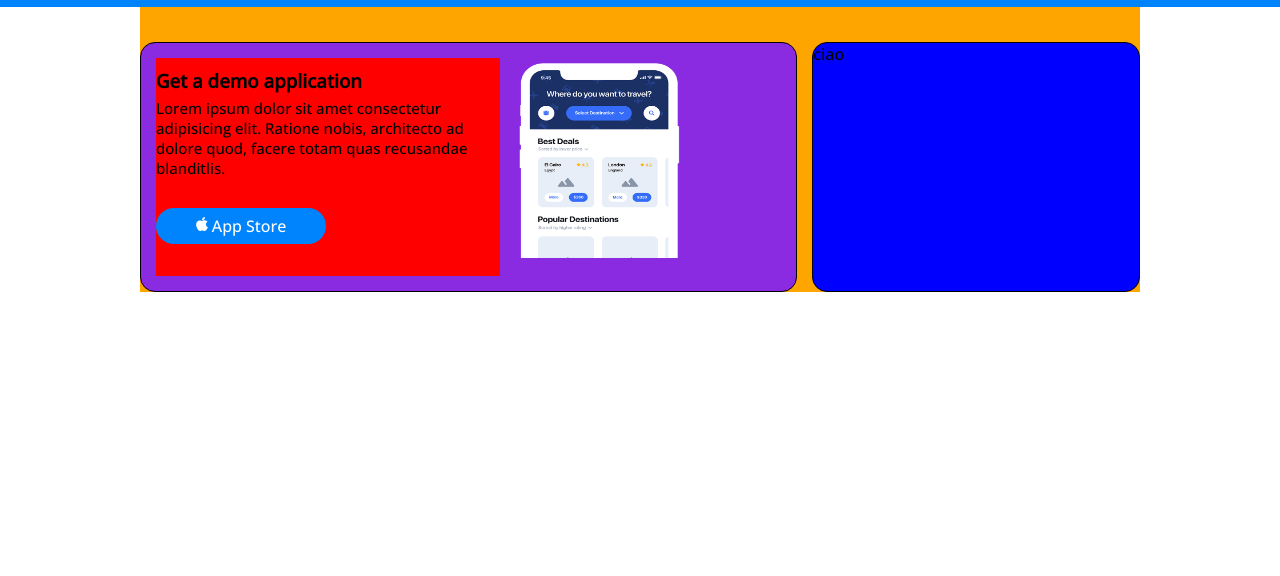
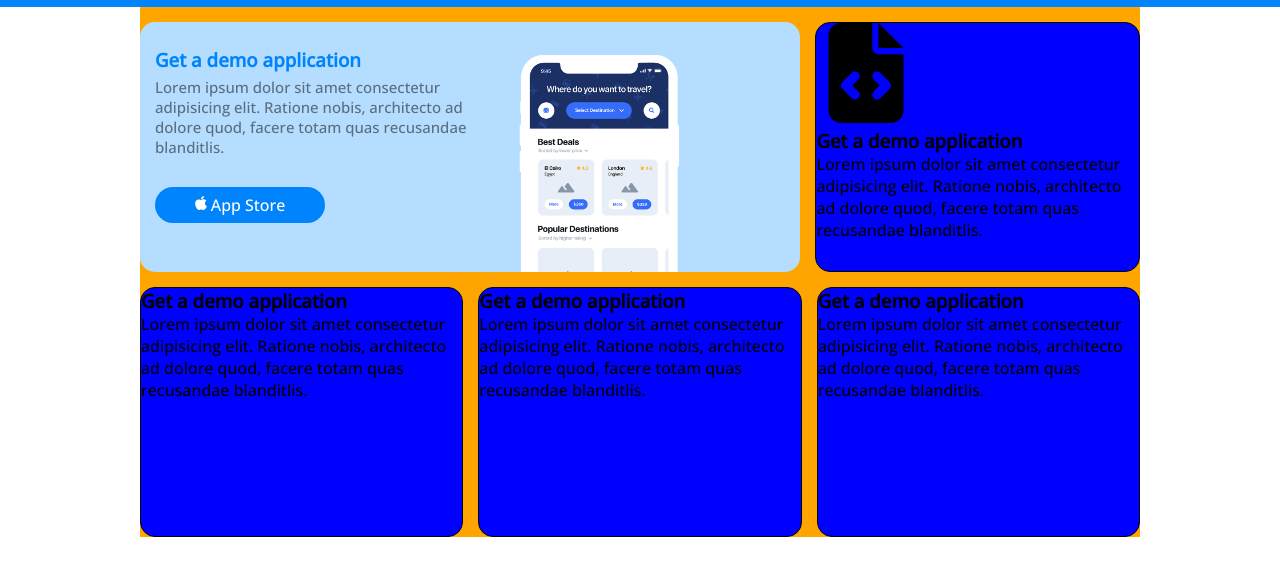
Before and after one commit to ChristianBaciu/htmlcss-responsive-layout, a plain HTML site: page index.html in a window 1280 px wide. Shown: the part 58-634 px from the top of the page. Drawn offline with nearby package versions, Linux system fonts and the light colour scheme.

Commit message:
clean code

```diff
--- a/index.html
+++ b/index.html
@@ -37,14 +37,13 @@
     <main>
         <!--get a demo application-->
         <section>
-            <div id="application">
-                <div class="app-store">
-                    <div class="ciao">
+            <div id="container-app">
+                <div class="demo-application">
+                    <div class="info">
                         <div class="info-phone">
                             <h3>Get a demo application</h3>
                             <p>Lorem ipsum dolor sit amet consectetur adipisicing elit. Ratione nobis, architecto ad dolore quod, facere totam quas recusandae blanditlis.</p>
                         </div>
-
 
                         <div class="but-blue">
                             <svg xmlns="http://www.w3.org/2000/svg" height="16" width="12" viewBox="0 0 384 512"><!--!Font Awesome Free 6.5.1 by @fontawesome - https://fontawesome.com License - https://fontawesome.com/license/free Copyright 2023 Fonticons, Inc.--><path d="M318.7 268.7c-.2-36.7 16.4-64.4 50-84.8-18.8-26.9-47.2-41.7-84.7-44.6-35.5-2.8-74.3 20.7-88.5 20.7-15 0-49.4-19.7-76.4-19.7C63.3 141.2 4 184.8 4 273.5q0 39.3 14.4 81.2c12.8 36.7 59 126.7 107.2 125.2 25.2-.6 43-17.9 75.8-17.9 31.8 0 48.3 17.9 76.4 17.9 48.6-.7 90.4-82.5 102.6-119.3-65.2-30.7-61.7-90-61.7-91.9zm-56.6-164.2c27.3-32.4 24.8-61.9 24-72.5-24.1 1.4-52 16.4-67.9 34.9-17.5 19.8-27.8 44.3-25.6 71.9 26.1 2 49.9-11.4 69.5-34.3z" fill="white"/></svg>
@@ -52,16 +51,36 @@
                         </div>
 
                     </div>
-
                     <figure>
-                        <img src="img/phone.png" width="200px" height="200px" alt="">
+                        <img src="img/phone.png" width="200px" alt="">
                     </figure>
                 </div>
 
 
 
                 <div class="clean">
-                    ciao
+                    <svg xmlns="http://www.w3.org/2000/svg" height="100" width="100" viewBox="0 0 384 512"><!--!Font Awesome Free 6.5.1 by @fontawesome - https://fontawesome.com License - https://fontawesome.com/license/free Copyright 2023 Fonticons, Inc.--><path d="M64 0C28.7 0 0 28.7 0 64V448c0 35.3 28.7 64 64 64H320c35.3 0 64-28.7 64-64V160H256c-17.7 0-32-14.3-32-32V0H64zM256 0V128H384L256 0zM153 289l-31 31 31 31c9.4 9.4 9.4 24.6 0 33.9s-24.6 9.4-33.9 0L71 337c-9.4-9.4-9.4-24.6 0-33.9l48-48c9.4-9.4 24.6-9.4 33.9 0s9.4 24.6 0 33.9zM265 255l48 48c9.4 9.4 9.4 24.6 0 33.9l-48 48c-9.4 9.4-24.6 9.4-33.9 0s-9.4-24.6 0-33.9l31-31-31-31c-9.4-9.4-9.4-24.6 0-33.9s24.6-9.4 33.9 0z"/></svg>
+                    <h3>Get a demo application</h3>
+                    <p>Lorem ipsum dolor sit amet consectetur adipisicing elit. Ratione nobis, architecto ad dolore quod, facere totam quas recusandae blanditlis.</p>
+                </div>
+
+            </div>
+            <div id="container-app">
+
+
+                <div class="clean">
+                    <h3>Get a demo application</h3>
+                    <p>Lorem ipsum dolor sit amet consectetur adipisicing elit. Ratione nobis, architecto ad dolore quod, facere totam quas recusandae blanditlis.</p>
+                </div>
+
+                <div class="clean">
+                    <h3>Get a demo application</h3>
+                    <p>Lorem ipsum dolor sit amet consectetur adipisicing elit. Ratione nobis, architecto ad dolore quod, facere totam quas recusandae blanditlis.</p>
+                </div>
+
+                <div class="clean">
+                    <h3>Get a demo application</h3>
+                    <p>Lorem ipsum dolor sit amet consectetur adipisicing elit. Ratione nobis, architecto ad dolore quod, facere totam quas recusandae blanditlis.</p>
                 </div>
 
             </div>
--- a/style.css
+++ b/style.css
@@ -12,9 +12,9 @@ html{
 header{
     background-color: #0084fd;
     padding: 10px;
-    position: fixed;
+  /*position: fixed;
     width: 100%;
-    z-index: 1;
+    z-index: 1;*/
 }
 
 #started{
@@ -47,39 +47,47 @@ header{
 }
 
 /*get a demo application*/
-#application{
-    padding-top: 100px;
+#container-app{
+    padding-top: 15px;
     background-color: orange;
     align-items: center;
     width: 1000px;
     margin: auto;
     display: flex;
     gap: 15px;
-
 }
 
-.app-store{
-    border: 1px solid black;
-    background-color: blueviolet;
+.demo-application{
+    background-color: #b5ddff;
     border-radius: 15px;
     padding: 15px;
     height: 250px;
     display: flex;
-    width: 70%;
+    width: 71%;
+    position: relative;
 }
 
-.ciao{
-    background-color: red;
+.info{
     padding-top: 10px;
-    width: 55%;
+    width: 50%;
 }
 
+.info-phone h3{
+    color: #0084fd;
+}
 
 
 .info-phone p{
     padding-top: 5px;
     font-size: 15px;
     padding-bottom: 30px;
+    color: #5a6e7f;
+}
+
+.demo-application figure{
+    position: absolute;
+    bottom: -5px;
+    right: 100px;
 }
 
 
@@ -92,6 +100,10 @@ header{
     height: 250px;
     float: right;
 }
+
+svg{
+}
+
 
 .but-blue{
     background-color: #0084fd;
```
